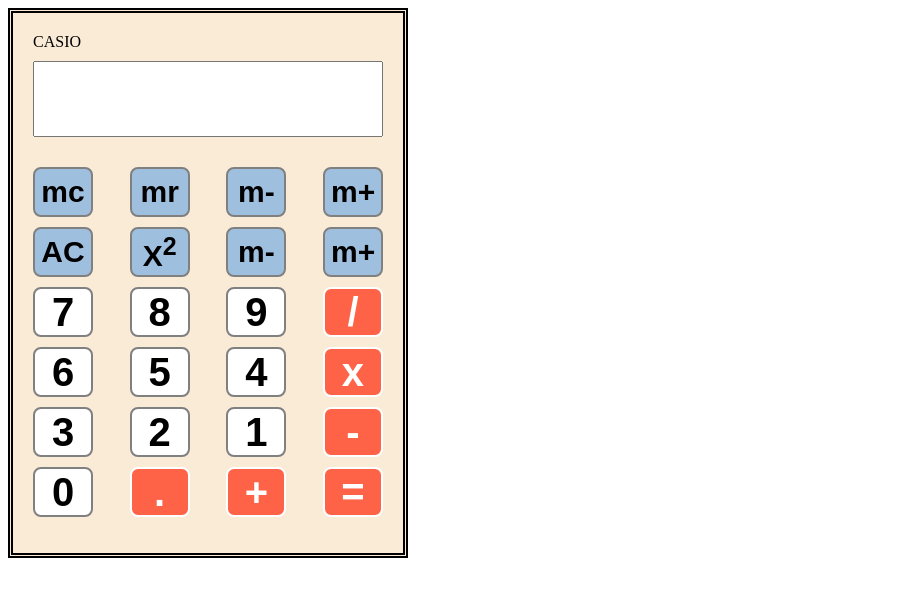
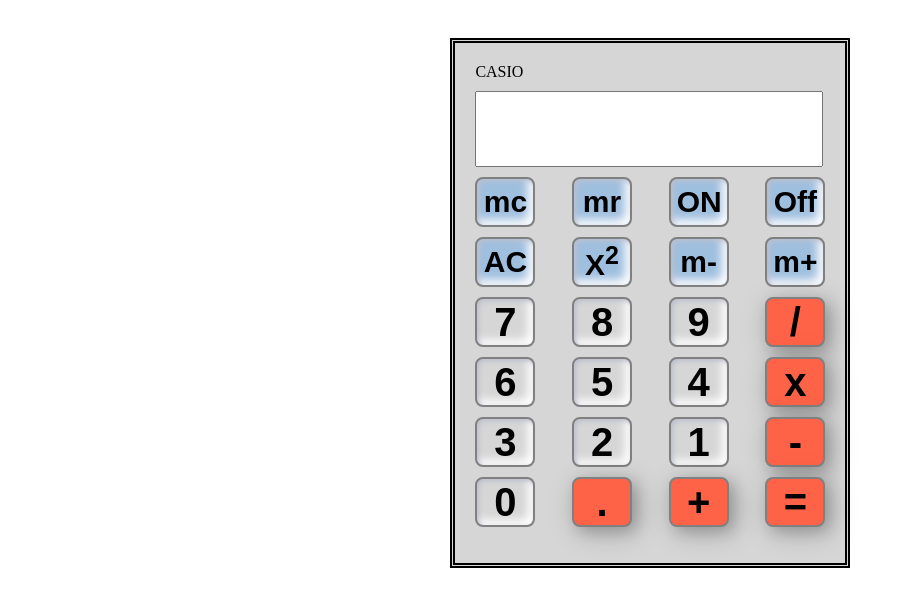
Before and after one commit to kanchu3434/calculator, a plain HTML site: page calculator.html in a window 1280 px wide. Shown: the whole page, without its empty margins (0-905 px from the left). Drawn offline with Linux system fonts and the light colour scheme.

Commit message:
second commit

```diff
--- a/calculator.html
+++ b/calculator.html
@@ -2,24 +2,66 @@
 <html lang="en">
 <head>
     <title>claculator</title>
+    <script>
+      var switchbutton;
+      function pressButton(buttonvalue){
+        console.log(buttonvalue)
+        let calText =document.querySelector(".input-screen").value +buttonvalue +"";
+        document.querySelector(".input-screen").value=calText;
+      }
+      function calculate()
+      {
+        let calText =document.querySelector(".input-screen").value;
+        document.querySelector(".input-screen").value= eval(calText);
+      }
+      function clearscreen()
+      {
+        document.querySelector(".input-screen").value= "";
+      }
+
+      function calon(on){
+
+
+       if(on=='on'){
+         switchbutton=true;
+       }
+       else{
+        switchbutton=false;
+       }
+
+
+
+      }
+
+    </script>
     <style>
+      @font-face{
+        font-family: 'Digital';
+        src:url('./DS-DIGIB.TTF') format('truetype');
+      }
    .calculator-container{
    background-color: orange;
    max-width: 350px;
-   height: 500px;
+   height: 480px;
    padding: 20px;
-   border-radius:5px solid white;
+   border-radius:10px solid white;
    background-color:antiquewhite;
    border:5px double;
+   margin-left: 35%;
+   margin-top: 3%;
+   background: rgb(214,214,214);
+   box-shadow:  5px 5px 10px #b6a9a9,-5px -5px -10px #ffffff;
    }
    .btn{
     height: 50px;
     width: 60px;
     font-size: 40px;
     font-weight: bold;
-    background-color: white;
+    background-color:#696969;
     border-radius: 8px;
     border:2px solid gray;
+    background: transparent;
+    box-shadow: inset 2px 2px 5px #babecc,inset -5px -5px 10px #ffffff ;
 
    }
    .btn:hover{
@@ -39,17 +81,41 @@
     color: white;
     border: 2px solid white;
    }
-   .input-screen{
-    height: 70px;
-    width: 100%;
-    margin-bottom: 20px;
-    font-size: 50px;
-    background-color: ;
+   .bg-r:hover{
+    cursor: pointer;
+    box-shadow: 0px p5x gray;
+    transition: 0.5px;
+    border-color: white;
    }
+
    .bg-o{
      background-color: #9fbfdf;
      font-size: 30px;
 
+   }
+    .input-screen{
+      height: 70px;
+      width: 97%;
+      font-size: 70px;
+      font-family: 'Digital';
+    }
+   .button{
+    height: 50px;
+    width: 60px;
+    font-size: 40px;
+    font-weight: bold;
+    background-color: tomato;
+    border-radius: 8px;
+    border:2px solid gray;
+    box-shadow: 5px 5px 15px rgba(0,0,0,0.20),5px 5px 30px rgba(0,0,0,0.20);
+    inset -2px -2px 5px rgba(0,0,0,0.20),
+    inset 2px 2px 5px rgba(0,0,0,0.20);
+   }
+   .button:hover{
+    cursor: pointer;
+    box-shadow: 0px p5x gray;
+    transition: 0.5px;
+    border-color: white;
    }
     </style>
 </head>
@@ -62,42 +128,42 @@
   <input type="text"id="input" class="input-screen">
     </div>
     <div class="row">
-      <button class="btn bg-o">mc</button>
-      <button class="btn bg-o">mr</button>
-      <button class="btn bg-o">m-</button >
-       <button class="btn bg-o">m+</button>
+      <button class="btn bg-o"onclick="pressButton('mc')">mc</button>
+      <button class="btn bg-o"onclick="pressButton('mr')">mr</button>
+      <button class="btn bg-o" onclick="calon('on')" id="calculatoron">ON</button >
+       <button class="btn bg-o"onclick="caloff()" id="calculatoroff">Off</button>
      </div>
      <div class="row">
-      <button class="btn bg-o">AC</button>
-      <button class="btn bg-o">X<sup>2</sup> </button>
-      <button class="btn bg-o">m-</button >
-       <button class="btn bg-o">m+</button>
+      <button class="btn bg-o"onclick="clearscreen()">AC</button>
+      <button class="btn bg-o"onclick="pressButton('x2')">X<sup>2</sup> </button>
+      <button class="btn bg-o"onclick="pressButton('m-')">m-</button >
+       <button class="btn bg-o"onclick="pressButton('m+')">m+</button>
      </div>
    <div class="row">
-    <button class="btn">7</button>
-    <button class="btn">8</button>
-    <button class="btn">9</button >
-     <button class="btn bg-r">/</button>
+    <button class="btn" onclick="pressButton(7)">7</button>
+    <button class="btn"onclick="pressButton(8)">8</button>
+    <button class="btn"onclick="pressButton(9)">9</button >
+     <button class="button"onclick="pressButton('/')">/</button>
    </div>
    <div class="row">
-    <button class="btn">6</button>
-    <button class="btn">5</button>
-    <button class="btn">4</button>
-     <button class="btn bg-r">x</button>
+      <button class="btn"onclick="pressButton(6)">6</button>
+      <button class="btn"onclick="pressButton(5)">5</button>
+      <button class="btn"onclick="pressButton(4)">4</button>
+      <button class="button"onclick="pressButton('*')">x</button>
    </div>
 
    <div class="row">
-    <button class="btn">3</button>
-    <button class="btn">2</button>
-    <button class="btn ">1</button>
-     <button class="btn bg-r">-</button>
+    <button class="btn"onclick="pressButton(3)">3</button>
+    <button class="btn"onclick="pressButton(2)">2</button>
+    <button class="btn "onclick="pressButton(1)">1</button>
+     <button class="button"onclick="pressButton('-')">-</button>
    </div>
 
    <div class="row">
-    <button class="btn">0</button>
-    <button class="btn bg-r">.</button>
-    <button class="btn bg-r">+</button>
-     <button class="btn bg-r">=</button>
+    <button class="btn"onclick="pressButton(0)">0</button>
+    <button class="button"onclick="del('.')" id="display">.</button>
+    <button class="button"onclick="pressButton('+')">+</button>
+     <button class="button"onclick="calculate('=')">=</button>
    </div>
 
 
```
Also changed, not shown: DS-DIGIB.TTF (added), screenshot/Screenshot .png (deleted).
